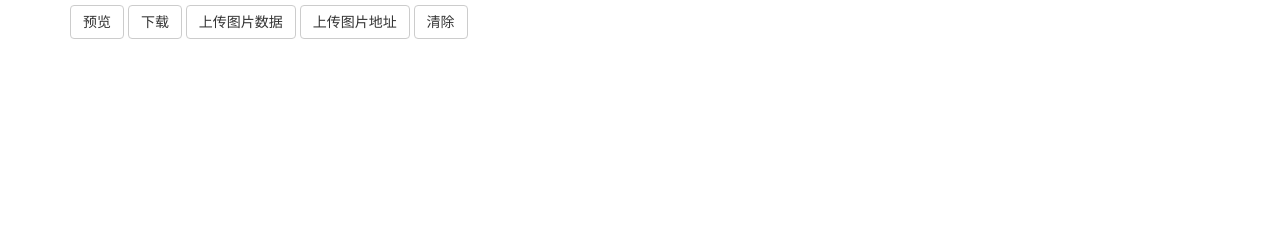
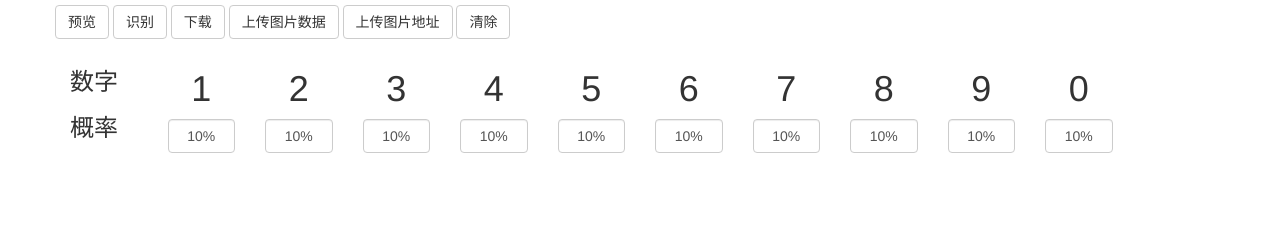
Before and after one commit to haibincoder/DjangoTensorflow, a Django app: page / in a window 1280 px wide. Shown: the part 350-590 px from the top of the page. Run offline with Django 3.2, Linux system fonts and the light colour scheme; parts of the project's set-up code (start-up, migrations or seed data) failed here and were passed over; some libraries are stand-ins or nearby versions.

Commit message:
modify index and style

```diff
--- a/app/static/css/tensorflow_style.css
+++ b/app/static/css/tensorflow_style.css
@@ -3,3 +3,7 @@
 li{list-style:none}
 
 img{vertical-align:top;border:none}
+
+h1{text-align: center;}
+
+.form-control{text-align: center;}
--- a/app/templates/blog/index.html
+++ b/app/templates/blog/index.html
@@ -8,14 +8,65 @@
             <canvas id="canvas" width="280" height="280" style="background-color:black"></canvas>
             <img id="image_png" width="280" height="280" style=" background-color:black">
         </div>
-        <div>
+        <div class="row">
             <button  type="button" class="btn btn-default" onclick="copyimage();" >预览</button>
+			 <button  type="button" class="btn btn-default" onclick="copyimage();" >识别</button>
             <button  type="button" class="btn btn-default" onclick="downloadimage();" >下载</button>
             <button  type="button" class="btn btn-default" onclick="uploadPic();" >上传图片数据</button>
             <button  type="button" class="btn btn-default" onclick="submitimageurl();" >上传图片地址</button>
             <button  type="button" class="btn btn-default" onclick="clearcanvas();" >清除</button>
             <p id="label_result"></p>
         </div>
+		<div class="row clearfix">
+		<div class="col-md-12 column">
+			<div class="row clearfix">
+				<div class="col-md-1 column">
+					<h3 class="label_num">数字</h3>
+					<h3 class="label_num">概率</h3>
+				</div>
+				<div class="col-md-1 column">
+					<h1 class="label_num">1</h1>
+					<input type="text" class="form-control" value="10%"/>
+				</div>
+				<div class="col-md-1 column">
+					<h1 class="label_num">2</h1>
+					<input type="text" class="form-control" value="10%"/>
+				</div>
+				<div class="col-md-1 column">
+					<h1 class="label_num">3</h1>
+					<input type="text" class="form-control" value="10%"/>
+				</div>
+				<div class="col-md-1 column">
+					<h1 class="label_num">4</h1>
+					<input type="text" class="form-control" value="10%"/>
+				</div>
+				<div class="col-md-1 column">
+					<h1 class="label_num">5</h1>
+					<input type="text" class="form-control" value="10%"/>
+				</div>
+				<div class="col-md-1 column">
+					<h1 class="label_num">6</h1>
+					<input type="text" class="form-control" value="10%"/>
+				</div>
+				<div class="col-md-1 column">
+					<h1 class="label_num">7</h1>
+					<input type="text" class="form-control" value="10%"/>
+				</div>
+				<div class="col-md-1 column">
+					<h1 class="label_num">8</h1>
+					<input type="text" class="form-control" value="10%"/>
+				</div>
+				<div class="col-md-1 column">
+					<h1 class="label_num">9</h1>
+					<input type="text" class="form-control" value="10%"/>
+				</div>
+				<div class="col-md-1 column">
+					<h1 class="label_num">0</h1>
+					<input type="text" class="form-control" value="10%"/>
+				</div>
+			</div>
+		</div>
+	</div>
     </form>
 </div>
 {% endblock content %}
```
Also changed, not shown: app/controller/controller.py (added).
